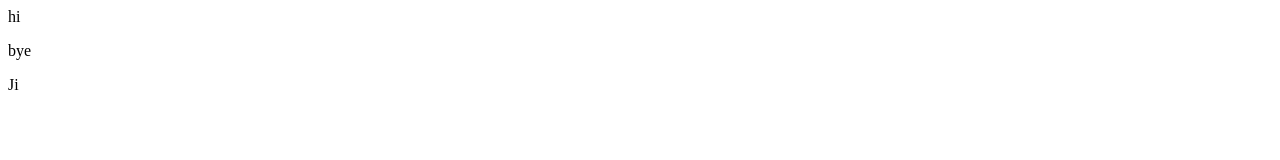
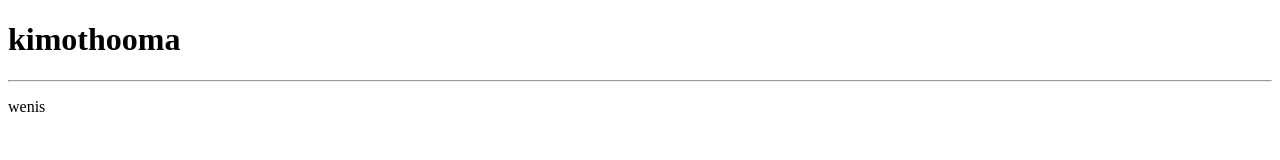
Before and after one commit to kimothooma/kimothooma.github.io, a plain HTML site: page index.html in a window 1280 px wide. Drawn offline with Linux system fonts and the light colour scheme.

Commit message:
make index

```diff
--- a/index.html
+++ b/index.html
@@ -1,3 +1,16 @@
-<p>hi</p>
-<p>bye</p>
-<p>Ji</p>
+<!DOCTYPE html>
+<html lang="en">
+    <head>
+        <meta charset="UTF-8">
+        <meta http-equiv="X-UA-Compatible" content="IE=edge">
+        <meta name="viewport" content="width=device-width, initial-scale=1.0">
+        <title>kimothooma</title>
+    </head>
+    <body>
+        <h1>kimothooma</h1>
+        <hr>
+        <main>
+            <p>wenis</p>
+        </main>
+    </body>
+</html>
```
